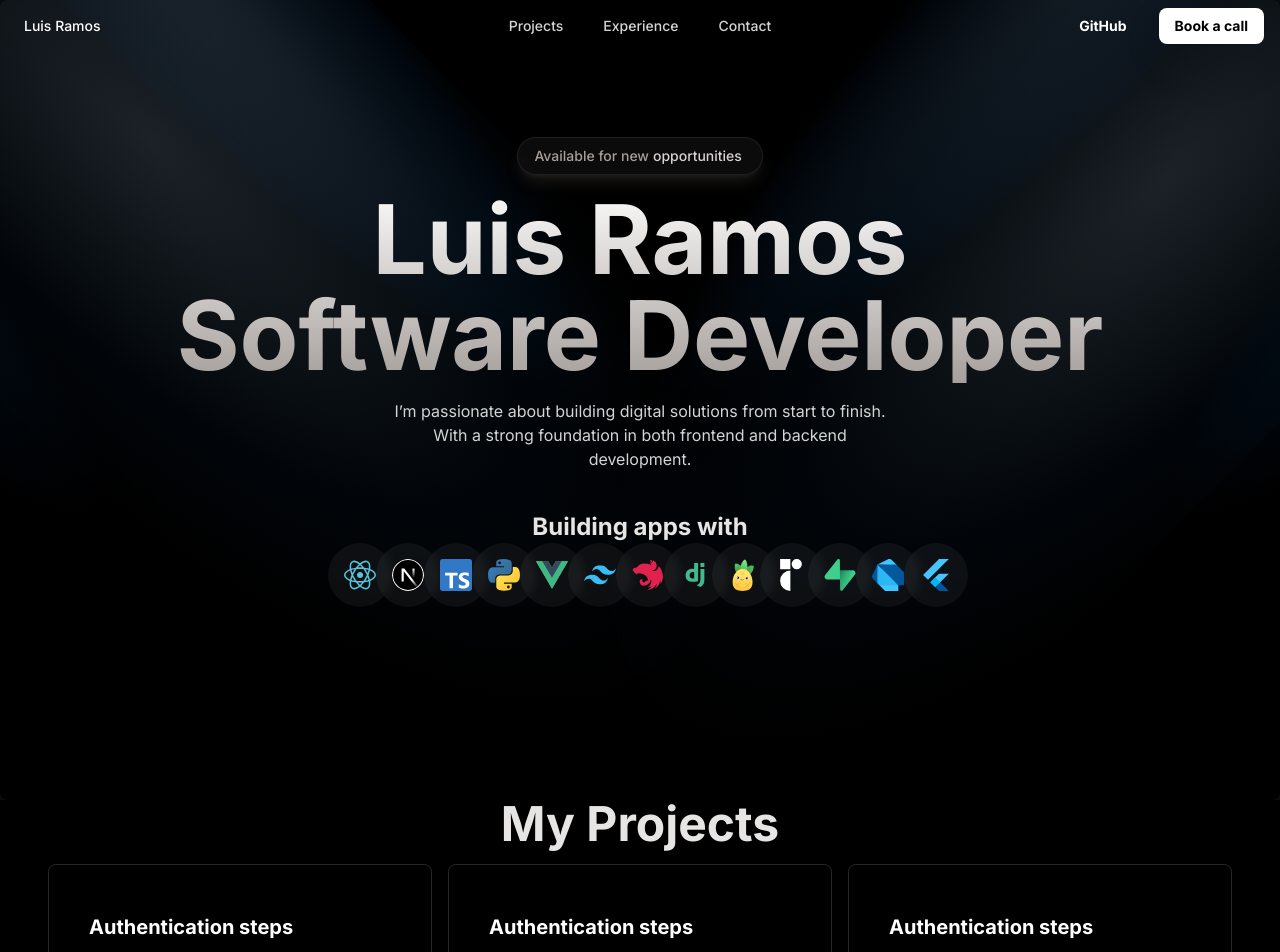
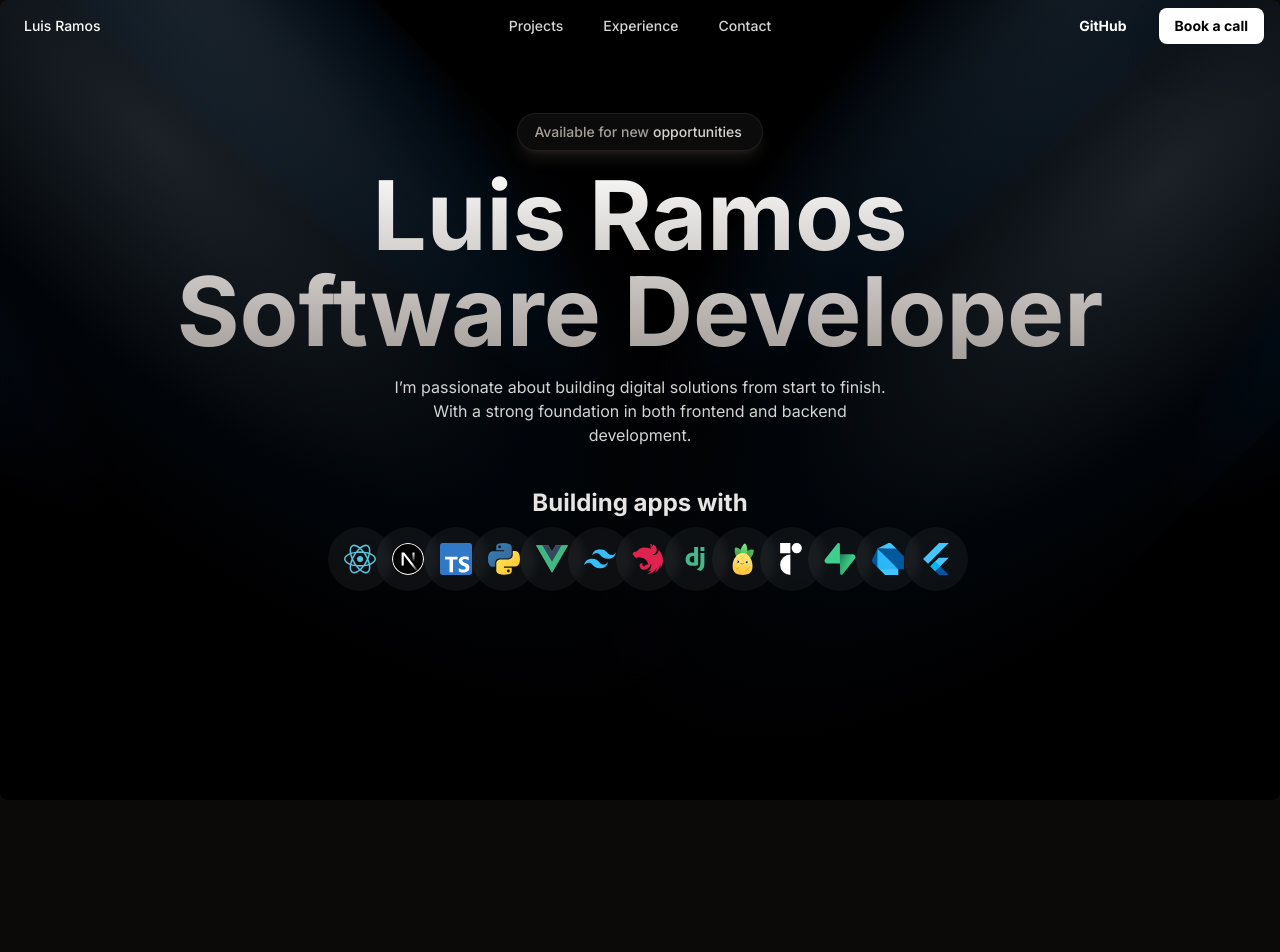
Before and after one commit to Ezzz-Lui/aceternityUI-next-portfolio, a Next.js app: page / in a window 1280 px wide. Shown: the top 952 px of the page. After the commit the page ends 800 px from the top, so only its background shows below. Built offline with nearby package versions, Linux system fonts and the light colour scheme.

Commit message:
fix: adjust layout of AnimatedTooltipPreview and clean up commented code

```diff
--- a/app/page.tsx
+++ b/app/page.tsx
@@ -24,17 +24,19 @@
         <p className="mt-4 font-normal text-base text-neutral-300 max-w-lg text-center mx-auto">
         {FlippingWords}
         </p>
-        <h2 className="text-2xl font-bold text-center text-stone-200 mt-10">Building apps with</h2>
-        <AnimatedTooltipPreview  />
+        <h2 className="text-2xl font-bold text-center text-stone-200 mt-10 mb-2">Building apps with</h2>
+        <div className="flex flex-row items-center justify-center mb-10 w-full px-4 sm:px-6 lg:px-8">
+          <AnimatedTooltipPreview  />
+        </div>
       </div>
       <Spotlight />
       </div>
-      <h1 className="text-5xl font-bold text-stone-200 text-center bg-black">My Projects</h1>
+      {/* <h1 className="text-5xl font-bold text-stone-200 text-center bg-black">My Projects</h1>
       <div className="flex flex-row items-center justify-center bg-black space-x-4 p-4">
         <CardSpotlightDemo />
         <CardSpotlightDemo />
         <CardSpotlightDemo />
-      </div>
+      </div> */}
     </>
   );
 }
```
